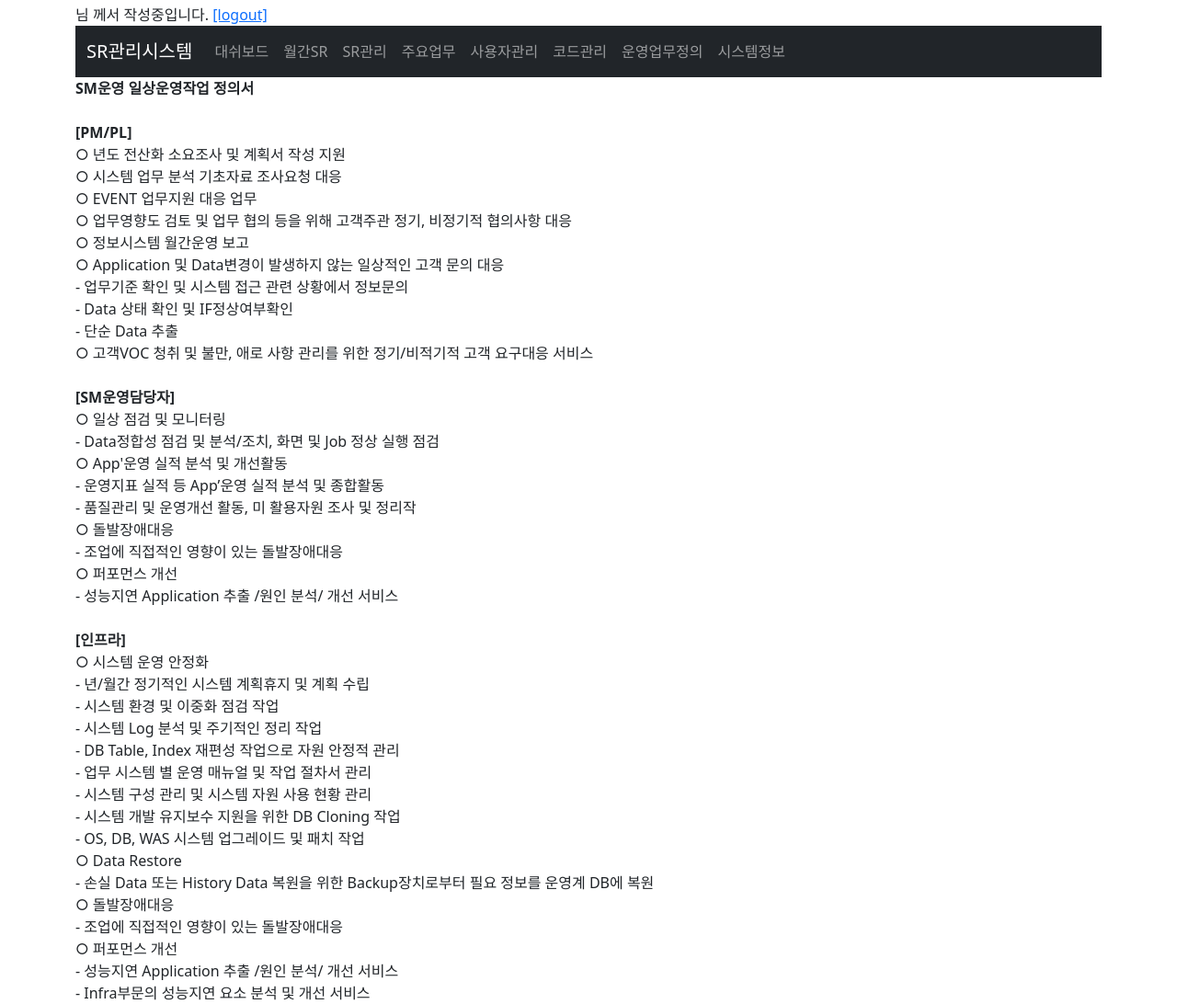
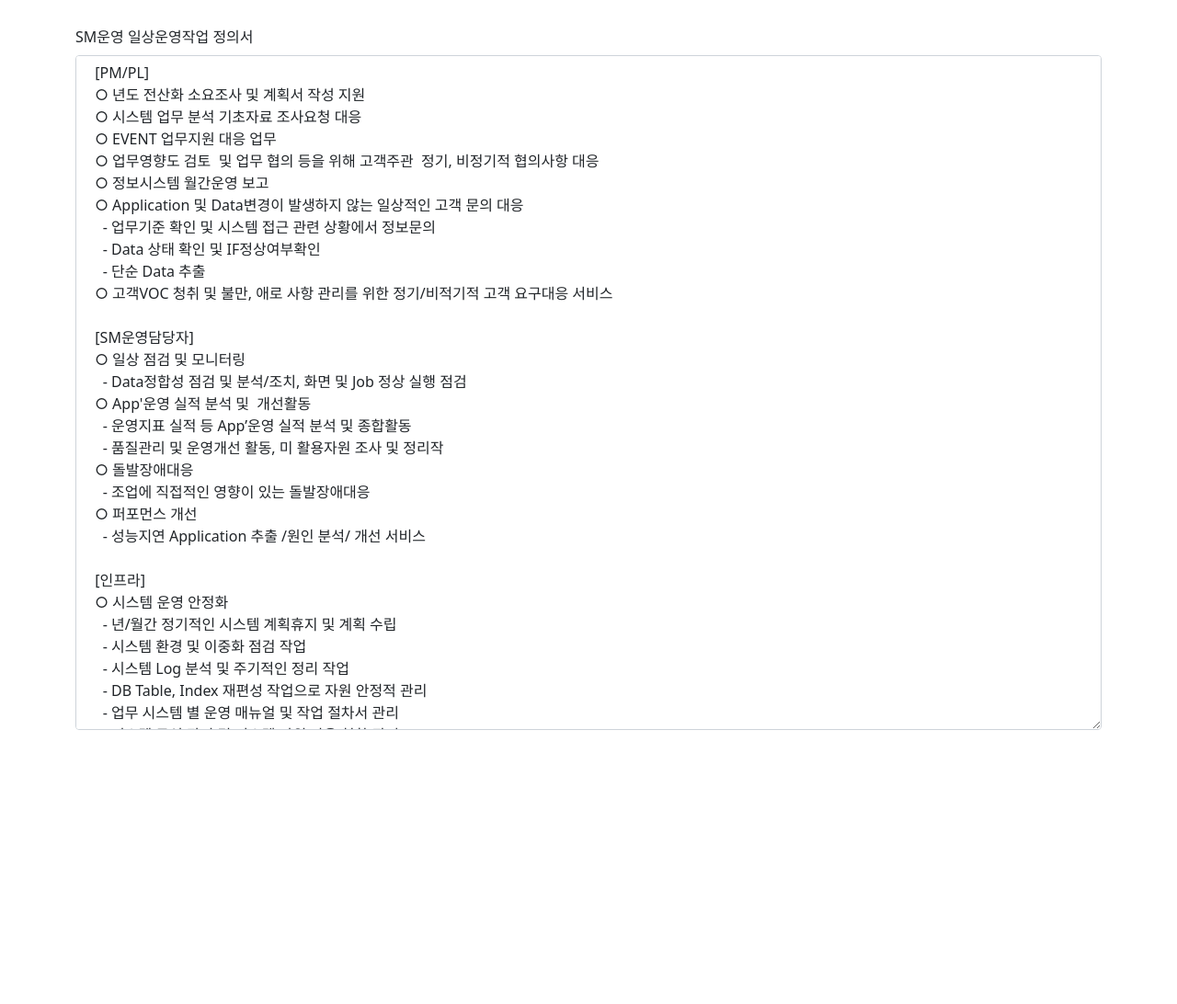
Before and after one commit to dudrms/sr-management-system, a PHP site: the page made by app/Views/refer1.php in a window 1280 px wide. Shown: the whole page at 92% size. After the commit the page ends 794 px from the top, so only its background shows below. Run offline with PHP 8.4, Linux system fonts and the light colour scheme; the template is opened without the code that fills it, so the values that code supplies are empty; some libraries are stand-ins or nearby versions.

Commit message:
modify some design

```diff
--- a/app/Views/popup-sr.php
+++ b/app/Views/popup-sr.php
@@ -6,7 +6,6 @@
   </head>
   <body>
     <div class="container mt-1">
-      <?php include 'navbar.php';?>
       <br>
 
       <form action="<?php echo base_url('/sr/index/y');?>" name="sr_con" id="sr_con" method="post" accept-charset="utf-8">
--- a/app/Views/popup-view-sr.php
+++ b/app/Views/popup-view-sr.php
@@ -6,7 +6,6 @@
   </head>
   <body>
     <div class="container mt-1">
-      <?php include 'navbar.php';?>
       <br>
       <form action="<?php echo base_url('/sr/update');?>" name="sr_create" id="sr_create" method="post" accept-charset="utf-8">
 
--- a/app/Views/refer1.php
+++ b/app/Views/refer1.php
@@ -6,49 +6,51 @@
   </head>
   <body>
     <div class="container mt-1">
-      <?php include 'navbar.php';?>
-<b>SM운영 일상운영작업 정의서</b> <br/><br/>
+    <br>
+    <div class="mb-3">
+    <label for="exampleFormControlTextarea1" class="form-label">SM운영 일상운영작업 정의서</label>
+  <textarea class="form-control" id="exampleFormControlTextarea1" rows="30">
+  [PM/PL]
+  ○ 년도 전산화 소요조사 및 계획서 작성 지원
+  ○ 시스템 업무 분석 기초자료 조사요청 대응
+  ○ EVENT 업무지원 대응 업무
+  ○ 업무영향도 검토  및 업무 협의 등을 위해 고객주관  정기, 비정기적 협의사항 대응
+  ○ 정보시스템 월간운영 보고
+  ○ Application 및 Data변경이 발생하지 않는 일상적인 고객 문의 대응
+    - 업무기준 확인 및 시스템 접근 관련 상황에서 정보문의
+    - Data 상태 확인 및 IF정상여부확인
+    - 단순 Data 추출
+  ○ 고객VOC 청취 및 불만, 애로 사항 관리를 위한 정기/비적기적 고객 요구대응 서비스
 
-<b>[PM/PL]</b> <br/>
-○ 년도 전산화 소요조사 및 계획서 작성 지원<br/>
-○ 시스템 업무 분석 기초자료 조사요청 대응<br/>
-○ EVENT 업무지원 대응 업무<br/>
-○ 업무영향도 검토  및 업무 협의 등을 위해 고객주관  정기, 비정기적 협의사항 대응<br/>
-○ 정보시스템 월간운영 보고<br/>
-○ Application 및 Data변경이 발생하지 않는 일상적인 고객 문의 대응<br/>
-  - 업무기준 확인 및 시스템 접근 관련 상황에서 정보문의<br/>
-  - Data 상태 확인 및 IF정상여부확인<br/>
-  - 단순 Data 추출<br/>
-○ 고객VOC 청취 및 불만, 애로 사항 관리를 위한 정기/비적기적 고객 요구대응 서비스<br/>
-<br/>
-<b>[SM운영담당자]</b><br/>
-○ 일상 점검 및 모니터링<br/>
-  - Data정합성 점검 및 분석/조치, 화면 및 Job 정상 실행 점검<br/>
-○ App'운영 실적 분석 및  개선활동<br/>
-  - 운영지표 실적 등 App’운영 실적 분석 및 종합활동<br/>
-  - 품질관리 및 운영개선 활동, 미 활용자원 조사 및 정리작<br/>
-○ 돌발장애대응<br/>
-  - 조업에 직접적인 영향이 있는 돌발장애대응<br/>
-○ 퍼포먼스 개선<br/>
-  - 성능지연 Application 추출 /원인 분석/ 개선 서비스<br/>
-  <br/>
-<b>[인프라]</b><br/>
-○ 시스템 운영 안정화<br/>
-  - 년/월간 정기적인 시스템 계획휴지 및 계획 수립<br/>
-  - 시스템 환경 및 이중화 점검 작업<br/>
-  - 시스템 Log 분석 및 주기적인 정리 작업<br/>
-  - DB Table, Index 재편성 작업으로 자원 안정적 관리<br/>
-  - 업무 시스템 별 운영 매뉴얼 및 작업 절차서 관리<br/>
-  - 시스템 구성 관리 및 시스템 자원 사용 현황 관리<br/>
-  - 시스템 개발 유지보수 지원을 위한 DB Cloning 작업<br/>
-  - OS, DB, WAS 시스템 업그레이드 및 패치 작업<br/>
-○ Data Restore<br/>
-  - 손실 Data 또는 History Data 복원을 위한 Backup장치로부터 필요 정보를 운영계 DB에 복원<br/>
-○ 돌발장애대응<br/>
-  - 조업에 직접적인 영향이 있는 돌발장애대응<br/>
-○ 퍼포먼스 개선<br/>
-  - 성능지연 Application 추출 /원인 분석/ 개선 서비스<br/>
-  - Infra부문의 성능지연 요소 분석 및 개선 서비스<br/>
+  [SM운영담당자]
+  ○ 일상 점검 및 모니터링
+    - Data정합성 점검 및 분석/조치, 화면 및 Job 정상 실행 점검
+  ○ App'운영 실적 분석 및  개선활동
+    - 운영지표 실적 등 App’운영 실적 분석 및 종합활동
+    - 품질관리 및 운영개선 활동, 미 활용자원 조사 및 정리작
+  ○ 돌발장애대응
+    - 조업에 직접적인 영향이 있는 돌발장애대응
+  ○ 퍼포먼스 개선
+    - 성능지연 Application 추출 /원인 분석/ 개선 서비스
+
+  [인프라]
+  ○ 시스템 운영 안정화
+    - 년/월간 정기적인 시스템 계획휴지 및 계획 수립
+    - 시스템 환경 및 이중화 점검 작업
+    - 시스템 Log 분석 및 주기적인 정리 작업
+    - DB Table, Index 재편성 작업으로 자원 안정적 관리
+    - 업무 시스템 별 운영 매뉴얼 및 작업 절차서 관리
+    - 시스템 구성 관리 및 시스템 자원 사용 현황 관리
+    - 시스템 개발 유지보수 지원을 위한 DB Cloning 작업
+    - OS, DB, WAS 시스템 업그레이드 및 패치 작업
+  ○ Data Restore
+    - 손실 Data 또는 History Data 복원을 위한 Backup장치로부터 필요 정보를 운영계 DB에 복원
+  ○ 돌발장애대응
+    - 조업에 직접적인 영향이 있는 돌발장애대응
+  ○ 퍼포먼스 개선
+    - 성능지연 Application 추출 /원인 분석/ 개선 서비스
+    - Infra부문의 성능지연 요소 분석 및 개선 서비스
+  </textarea>
 </div>
 </body>
 <html>
```
Also changed, not shown: app/Views/refer2.php (+42 -41 lines).
